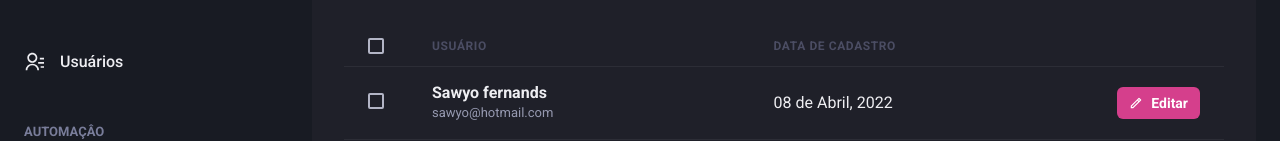
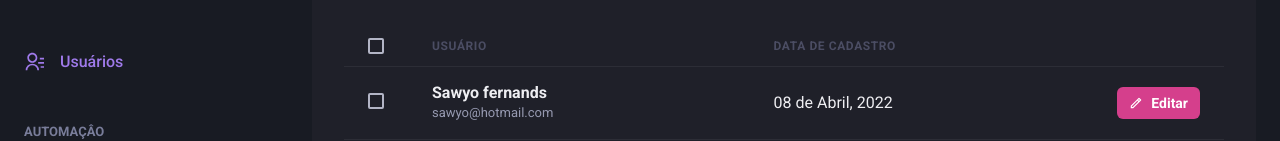
Before and after one commit to Sawyo-Fernands/dashgo, a Next.js app: page /users in a window 1280 px wide. Shown: the part 194-335 px from the top of the page. Built offline with nearby package versions, Linux system fonts and the light colour scheme.

Commit message:
Sinalizando link ativo

```diff
--- /dev/null
+++ b/src/components/ActiveLink.tsx
@@ -0,0 +1,30 @@
+import Link, { LinkProps } from "next/link";
+import { useRouter } from "next/router";
+import { cloneElement, ReactElement } from "react";
+
+interface ActiveLinkProps extends LinkProps{
+    children:ReactElement;
+    shouldMatchExactHref:boolean
+}
+
+export function ActiveLink({children,shouldMatchExactHref=false,...rest}:ActiveLinkProps){
+
+    let isActive=false
+
+    const { asPath }=useRouter()
+
+    if( shouldMatchExactHref && (asPath === rest.href || asPath === rest.as)){
+        isActive=true
+    }
+    if(!shouldMatchExactHref && (asPath.startsWith(String(rest.href)) || asPath.startsWith(String(rest.as)))){
+        isActive=true
+    }
+
+    return(
+        <Link {...rest}>
+            {cloneElement(children,{
+                color: isActive ? 'purple.400' : 'gray.50'
+            })}
+        </Link>
+    )
+}
--- a/src/components/SideBar/NavLink.tsx
+++ b/src/components/SideBar/NavLink.tsx
@@ -1,6 +1,6 @@
 import { Icon, Link as ChakraLink, Text,LinkProps as ChakraLinkProps } from "@chakra-ui/react";
 import { ElementType } from "react";
-import  Link  from 'next/link'
+import { ActiveLink } from "../ActiveLink";
 
 interface NavLinkProps extends ChakraLinkProps{
     icon:ElementType;
@@ -12,12 +12,12 @@
 export function NavLink({icon,children,href,...rest}:NavLinkProps){
     return(
 
-        <Link href={href} passHref>
+        <ActiveLink href={href} passHref>
             <ChakraLink display='flex' alignItems='center'  {...rest}>
             <Icon as={icon} fontSize='20'/>
             <Text ml='4' fontWeight='medium'>{children}</Text>
             </ChakraLink>
-        </Link>
+        </ActiveLink>
 
     )
 }
```
